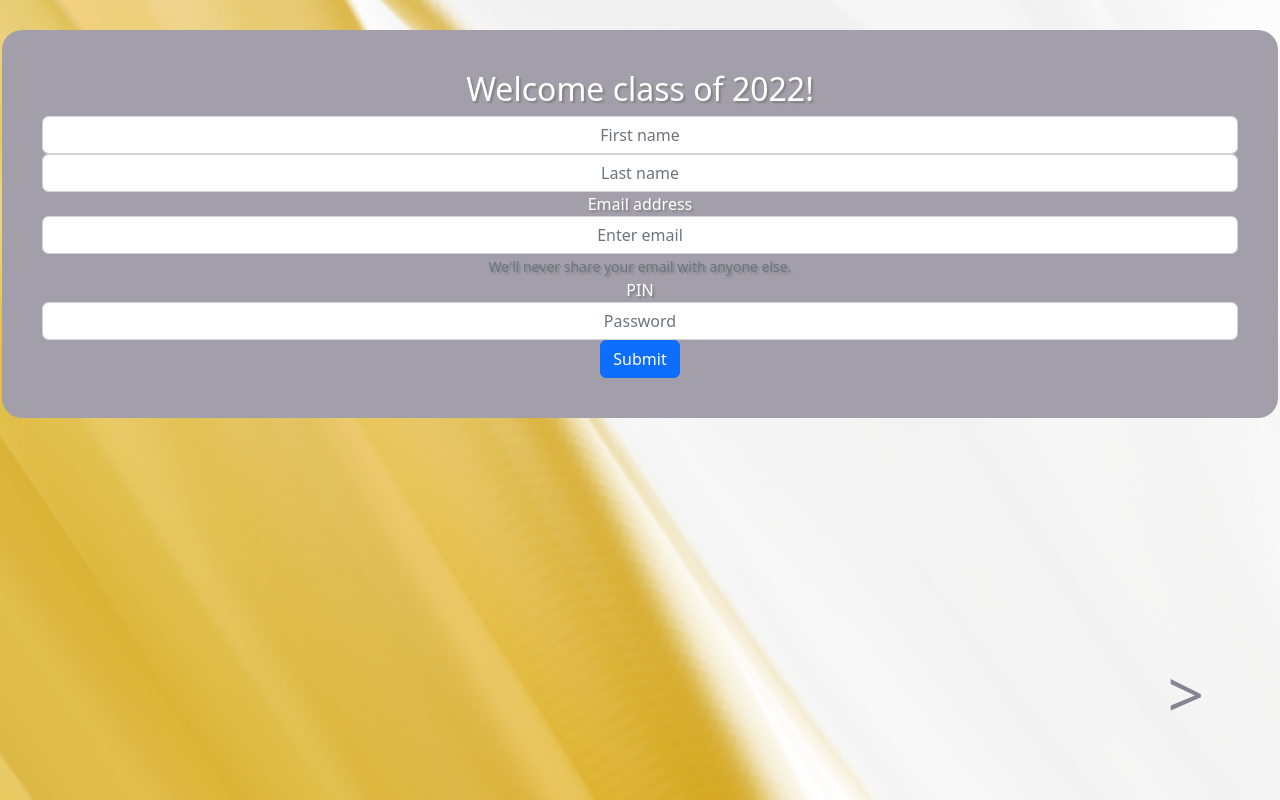
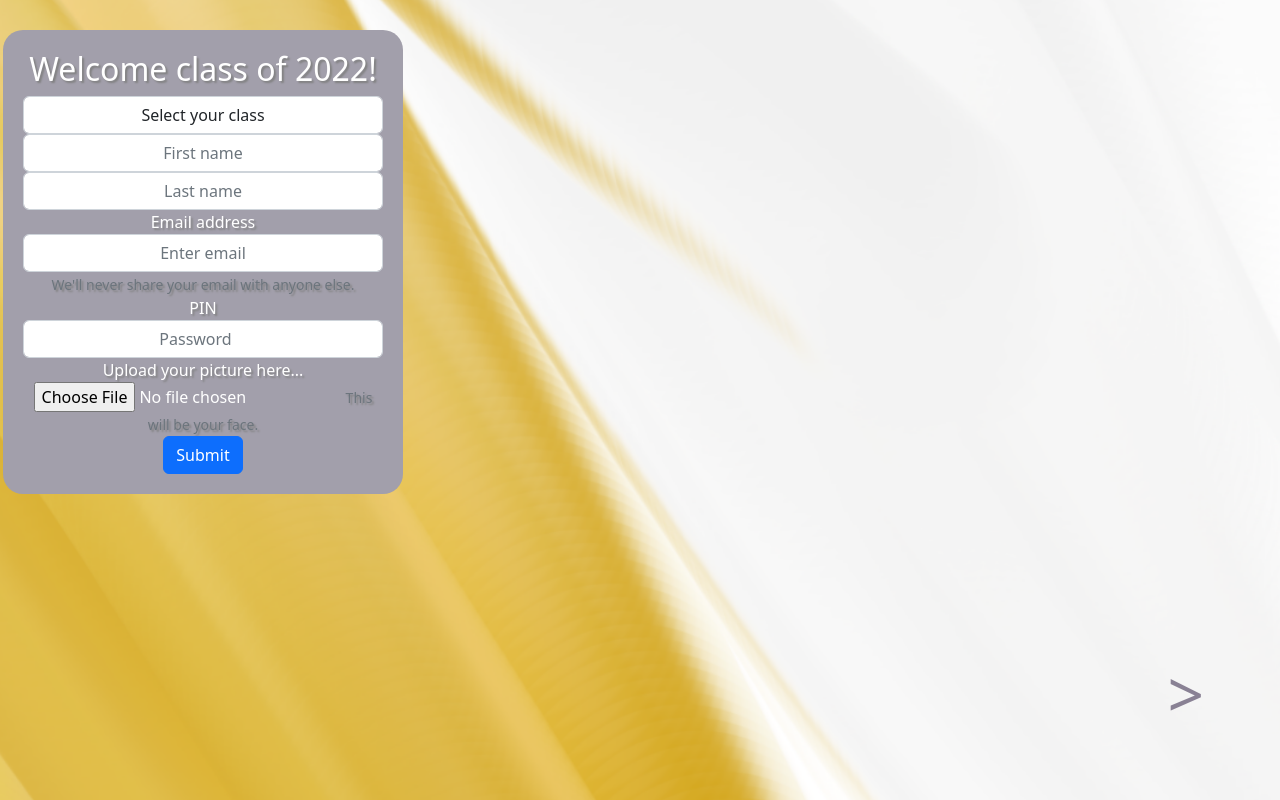
Before and after one commit to EmilyK-G/EmilyK-G-booksigningapp-client.github.io, a React (Create React App) app: page / in a window 1280 px wide. Built offline with nearby package versions, Linux system fonts and the light colour scheme; no server answers.

Commit message:
Signup form functionality

```diff
--- /dev/null
+++ b/src/Hooks/useSignupHook.jsx
@@ -0,0 +1,36 @@
+import { useState } from "react";
+import { useUserContext } from "./UserContextHook";
+
+export const useSignup = ()=> {
+    const[error, setError] = useState(null);
+    const [isLoading, setIsLoading] = useState(null);
+    const { dispatch } = useUserContext()
+
+    const signup = async(name, last_name, email, pin, class_of, img, signature) => {
+        setIsLoading(true)
+        setError(null)
+
+        const response = await fetch('/api/user/signup', {
+            method:'POST',
+            headers: {'Content-Type': 'application/json'},
+            body: JSON.stringify({name, last_name, email, pin, class_of, img, signature})
+        })
+        const json = await response.json()
+
+        if (!response.ok){
+            setIsLoading(false)
+            setError(json.error)
+        }
+        if (response.ok){
+            //save the user to local storage
+            localStorage.setItem('user', JSON.stringify(json))
+
+            //update UserContext
+            dispatch({type:'LOGIN', payload: json})
+
+            setIsLoading(false)
+        }
+    }
+
+    return {signup, isLoading, error}
+}
--- a/src/components/Signup/Signup.jsx
+++ b/src/components/Signup/Signup.jsx
@@ -1,35 +1,57 @@
 import { useState } from 'react';
+import { Alert } from 'react-bootstrap';
+import { useSignup } from '../../Hooks/useSignupHook';
 
 function Signup() {
     const [email, setEmail] = useState('');
     const [pin, setPin] = useState('');
+    const [name, setName] = useState('');
+    const [last_name, setLast_name] = useState('');
+    const [class_of, setClass_of] = useState('');
+    const [img, setImg] = useState('');
+
+    const {signup, error, isLoading} = useSignup()
 
     const handleSubmit = async (e)=>{
         e.preventDefault()
-
-        console.log(email, pin)
+        const signature = name + ' ' + last_name;
+        await signup(name, last_name, email, pin, class_of, img, signature)
     }
 
     return (
         <form onSubmit={handleSubmit}>
             <div className="form-row">
-            <div className="col">
-                <input type="text" className="form-control" placeholder="First name"/>
-            </div>
-            <div className="col">
-                <input type="text" className="form-control" placeholder="Last name"/>
-            </div>
+                <div className="form-group">
+                    <select className="form-control" onChange={(e)=>setClass_of(e.target.value)} value={class_of}>
+                        <option>Select your class</option>
+                        <option>June 2022</option>
+                        <option>July 2022</option>
+                        <option>August 2022</option>
+                    </select>
+                </div>
+                <div className="col">
+                    <input type="text" onChange={(e)=>setName(e.target.value)} value={name} className="form-control" placeholder="First name"/>
+                </div>
+                <div className="col">
+                    <input type="text" onChange={(e)=>setLast_name(e.target.value)} value={last_name} className="form-control" placeholder="Last name"/>
+                </div>
             </div>
             <div className="form-group">
-                <label htmlFor="exampleInputEmail1">Email address</label>
+                <label>Email address</label>
                 <input type="email" onChange={(e)=>setEmail(e.target.value)} className="form-control" value={email} placeholder="Enter email"/>
                 <small id="emailHelp" className="form-text text-muted">We'll never share your email with anyone else.</small>
             </div>
             <div className="form-group">
-                <label htmlFor="exampleInputPassword1">PIN</label>
-                <input type="password" onChange={(e)=>setPin(e.target.value)} value={pin} className="form-control" placeholder="Password"/>
+                <label>PIN</label>
+                <input type="number" onChange={(e)=>setPin(e.target.value)} value={pin} className="form-control" placeholder="Password"/>
             </div>
-            <button type="submit" className="btn btn-primary">Submit</button>
+            <div className="form-group">
+                <label>Upload your picture here...</label>
+                <input type="file" onChange={(e)=>setImg(e.target.value)} value={img} className="form-control-file"/>
+                <small className="form-text text-muted">This will be your face.</small>
+            </div>
+            <button disabled={isLoading} type="submit" className="btn btn-primary">Submit</button>
+            {error && <Alert variant="danger">{error}</Alert>}
         </form>
     )
 }
--- a/src/components/Welcome/Welcome.css
+++ b/src/components/Welcome/Welcome.css
@@ -1,7 +1,8 @@
 .welcome_content{
     position: relative;
-    padding: 40px;
-    margin: 30px 2px 0 2px;
+    width: 50vh;
+    padding: 20px;
+    margin: 30px 3px 0 3px;
     background: #a29fab;
     text-shadow: 2px 2px 2px grey;
     color: white;
```
Also changed, not shown: src/Hooks/useLogoutHook.jsx (added).
